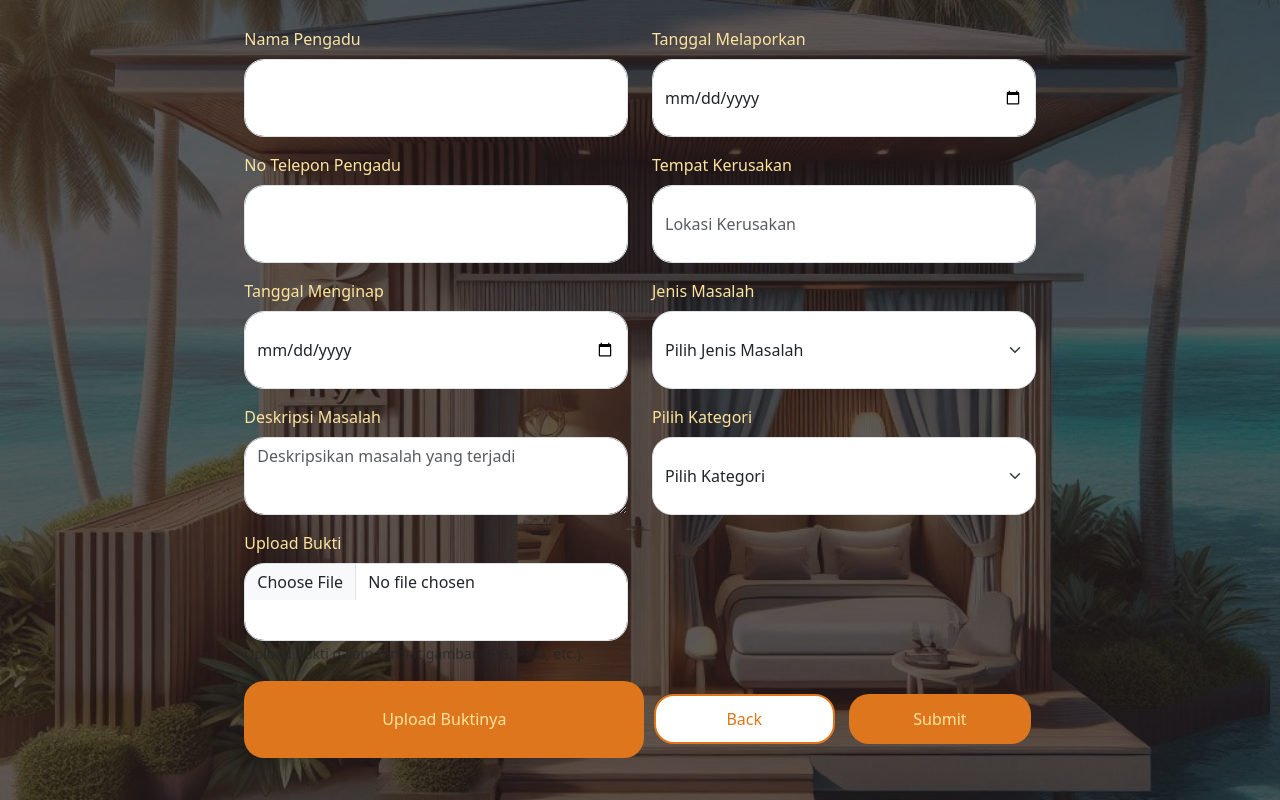
After one commit to aefafifah/filya_suite, a PHP site: page /eyyo2.php in a window 1280 px wide. The commit adds this page. Run offline with PHP 8.4, Linux system fonts and the light colour scheme.

Commit message:
add integrasi login register logout form konek

```diff
--- /dev/null
+++ b/eyyo2.php
@@ -0,0 +1,245 @@
+<?php
+session_start(); // Pastikan sesi sudah dimulai
+?>
+
+<!DOCTYPE html>
+<html lang="en">
+
+<head>
+    <meta charset="UTF-8">
+    <meta name="viewport" content="width=device-width, initial-scale=1.0">
+    <title>Laporan Pengaduan</title>
+    <!-- Bootstrap CSS -->
+    <link href="https://cdn.jsdelivr.net/npm/bootstrap@5.3.0-alpha1/dist/css/bootstrap.min.css" rel="stylesheet">
+    <style>
+        .blur-bg {
+            background-image: url('bglogin-register.jpg');
+            background-size: cover;
+            background-position: center;
+            position: fixed;
+            top: 0;
+            left: 0;
+            width: 100%;
+            height: 100vh;
+            z-index: -1;
+        }
+
+        label.form-label {
+            color: #FDE49E;
+        }
+
+        .blur-bg::before {
+            content: "";
+            position: absolute;
+            top: 0;
+            left: 0;
+            width: 100%;
+            height: 100%;
+            background-color: rgba(28, 24, 24, 0.7);
+            z-index: 1;
+        }
+
+        .form-overlay {
+            background-color: rgba(255, 255, 255, 0.9);
+            border-radius: 10px;
+            padding: 20px;
+            width: 90%;
+            max-width: 600px;
+            margin: 50px auto;
+            box-shadow: 0 4px 10px rgba(0, 0, 0, 0.1);
+            position: relative;
+        }
+
+        .container-form {
+            display: flex;
+            justify-content: center;
+            align-items: flex-start;
+            padding-top: 80px;
+            min-height: calc(100vh - 100px);
+        }
+
+        body {
+            display: flex;
+            justify-content: center;
+            align-items: center;
+            height: 100vh;
+            margin: 0;
+        }
+
+        .form-container {
+            display: flex;
+            width: 800px;
+        }
+
+        .form-column {
+            flex: 1;
+            padding: 20px;
+        }
+
+        .form-control,
+        .form-select {
+            width: 100%;
+            height: 78px;
+            border-radius: 20px; /* Sudut membulat */
+        }
+
+        .btn-custom {
+            background-color: #DD761C;
+            color: #FDE49E;
+            border: none;
+            width: 100%;
+            border-radius: 20px; /* Sudut membulat */
+        }
+
+        .btn-custom:hover {
+            background-color: #FDE49E;
+        }
+
+        .btn-large {
+            background-color: #DD761C;
+            color: #FDE49E;
+            width: 400px;
+            height: 77px;
+            border: none;
+            font-size: 16px;
+            border-radius: 20px; /* Sudut membulat */
+        }
+
+        .btn-small {
+            background-color: white;
+            color: #DD761C;
+            width: 181.5px;
+            height: 50px;
+            border: 2px solid #DD761C;
+            margin: 0 5px;
+            border-radius: 20px; /* Sudut membulat */
+        }
+
+        .btn-small-submit {
+            background-color: #DD761C;
+            color: #FDE49E;
+            width: 181.5px;
+            height: 50px;
+            border: none;
+            margin: 0 5px;
+            border-radius: 20px; /* Sudut membulat */
+        }
+    </style>
+</head>
+
+<body>
+
+
+
+    <!-- Blurred background -->
+    <div class="blur-bg"></div>
+
+    <!-- Form section overlay -->
+
+    <?php
+    // Display status messages if any
+    if (isset($_GET['status'])) {
+        if ($_GET['status'] == 'success') {
+            echo "<div class='alert alert-success text-center'>Pengaduan berhasil dikirim!</div>";
+        } elseif ($_GET['status'] == 'error') {
+            echo "<div class='alert alert-danger text-center'>Terjadi kesalahan, silakan coba lagi.</div>";
+        }
+    }
+
+    // Memeriksa apakah sesi pengguna sudah ada
+    // if (isset($_SESSION['usertype'])) {
+    //     echo "Nama Pengadu: " . htmlspecialchars($_SESSION['nama']) . "<br>";
+    //     echo "No Telepon Pengadu: " . htmlspecialchars($_SESSION['nomor_telpon']) . "<br>"; // Make sure this matches the session variable name
+    // } else {
+    //     echo "Tidak ada sesi yang aktif.";
+    // }
+    ?>
+
+<form method="POST" action="fasilitas.php" enctype="multipart/form-data">
+        <div class="row">
+            <!-- Kolom Kiri -->
+            <div class="col-md-6">
+                <div class="mb-3">
+                    <label for="namaPengadu" class="form-label">Nama Pengadu</label>
+                    <input type="text" class="form-control" id="namaPengadu" name="namaPengadu" value="<?php echo htmlspecialchars($_SESSION['nama'] ?? ''); ?>" readonly>
+                </div>
+
+                <div class="mb-3">
+                    <label for="noTeleponPengadu" class="form-label">No Telepon Pengadu</label>
+                    <input type="text" class="form-control" id="noTeleponPengadu" name="noTeleponPengadu" value="<?php echo htmlspecialchars($_SESSION['nomor_telpon'] ?? ''); ?>" readonly>
+                </div>
+
+                <div class="mb-3">
+                    <label for="tanggalMenginap" class="form-label">Tanggal Menginap</label>
+                    <input type="date" class="form-control" id="tanggalMenginap" name="tanggalMenginap" required>
+                </div>
+
+                <div class="mb-3">
+                    <label for="deskripsiMasalah" class="form-label">Deskripsi Masalah</label>
+                    <textarea class="form-control" id="deskripsiMasalah" name="deskripsiMasalah" rows="3" placeholder="Deskripsikan masalah yang terjadi" required></textarea>
+                </div>
+
+                <div class="mb-3">
+                    <label for="uploadBukti" class="form-label">Upload Bukti</label>
+                    <input type="file" class="form-control" id="uploadBukti" name="uploadBukti" accept="image/*" required>
+                    <small class="form-text text-muted">Upload bukti dalam format gambar (JPG, PNG, etc.).</small>
+                </div>
+            </div>
+
+            <!-- Kolom Kanan -->
+            <div class="col-md-6">
+                <div class="mb-3">
+                    <label for="tanggalMelaporkan" class="form-label">Tanggal Melaporkan</label>
+                    <input type="date" class="form-control" id="tanggalMelaporkan" name="tanggalMelaporkan" required>
+                </div>
+
+                <div class="mb-3">
+                    <label for="tempatKerusakan" class="form-label">Tempat Kerusakan</label>
+                    <input type="text" class="form-control" id="tempatKerusakan" name="tempatKerusakan" placeholder="Lokasi Kerusakan" required>
+                </div>
+
+                <div class="mb-3">
+                    <label for="jenisMasalah" class="form-label">Jenis Masalah</label>
+                    <select class="form-select" id="jenisMasalah" name="jenisMasalah" required>
+                        <option selected disabled>Pilih Jenis Masalah</option>
+                        <option value="Wifi">Wifi</option>
+                        <option value="Air Conditioner">Air Conditioner</option>
+                        <option value="Water Heater">Water Heater</option>
+                        <option value="Wastafel">Wastafel</option>
+                        <option value="Bed">Bed</option>
+                        <option value="Lainnya">Lainnya</option>
+                    </select>
+                </div>
+
+                <div class="mb-3">
+                    <label for="pilihKategori" class="form-label">Pilih Kategori</label>
+                    <select class="form-select" id="pilihKategori" name="pilihKategori" required>
+                        <option selected disabled>Pilih Kategori</option>
+                        <option value="Fasilitas yang dijanjikan tidak tersedia">Fasilitas yang dijanjikan tidak tersedia</option>
+                        <option value="Fasilitas tidak berfungsi">Fasilitas tidak berfungsi</option>
+                        <option value="Kualitas fasilitas buruk">Kualitas fasilitas buruk</option>
+                        <option value="Lainnya">Lainnya</option>
+                    </select>
+                </div>
+            </div>
+        </div>
+
+        <div class="mb-3 text-center">
+            <!-- Tombol Upload Buktinya -->
+            <button type="button" class="btn-large">Upload Buktinya</button>
+
+            <!-- Tombol Back -->
+            <button type="button" class="btn-small" onclick="window.history.back();">Back</button>
+
+            <!-- Tombol Submit -->
+            <button type="submit" class="btn-small-submit">Submit</button>
+        </div>
+    </form>
+
+
+
+    <!-- Bootstrap JS -->
+    <script src="https://cdn.jsdelivr.net/npm/bootstrap@5.3.0-alpha1/dist/js/bootstrap.bundle.min.js"></script>
+</body>
+
+</html>
--- /dev/null
+++ b/logout.php
@@ -0,0 +1,6 @@
+<?php
+session_start();
+session_unset(); // Menghapus semua variabel sesi
+session_destroy(); // Menghancurkan sesi
+header("Location: login.php"); // Alihkan kembali ke halaman login
+exit();
--- a/userhome.php
+++ b/userhome.php
@@ -59,7 +59,7 @@ $usertype = $_SESSION['usertype'];
                     </li>
                 <?php endif; ?>
                 <li class="nav-item">
-                    <a class="nav-link" href="login.php">Logout</a>
+                    <a class="nav-link" href="logout.php">Logout</a>
                 </li>
             </ul>
         </div>
@@ -94,6 +94,9 @@ $usertype = $_SESSION['usertype'];
                 </div>
             </div>
         </div>
+        <button onclick="window.location.href='eyyo2.php'" style="padding: 10px 15px; background-color: #4CAF50; color: white; border: none; border-radius: 5px; cursor: pointer;">
+    Laporan Fasilitas
+</button>
     </div>
 </div>
 
```
Also changed, not shown: eyyo2.html (deleted, +0 -163 lines), fasilitas.php (added, +56 -0 lines), login.php (+28 -41 lines), register.php (+7 -0 lines).
